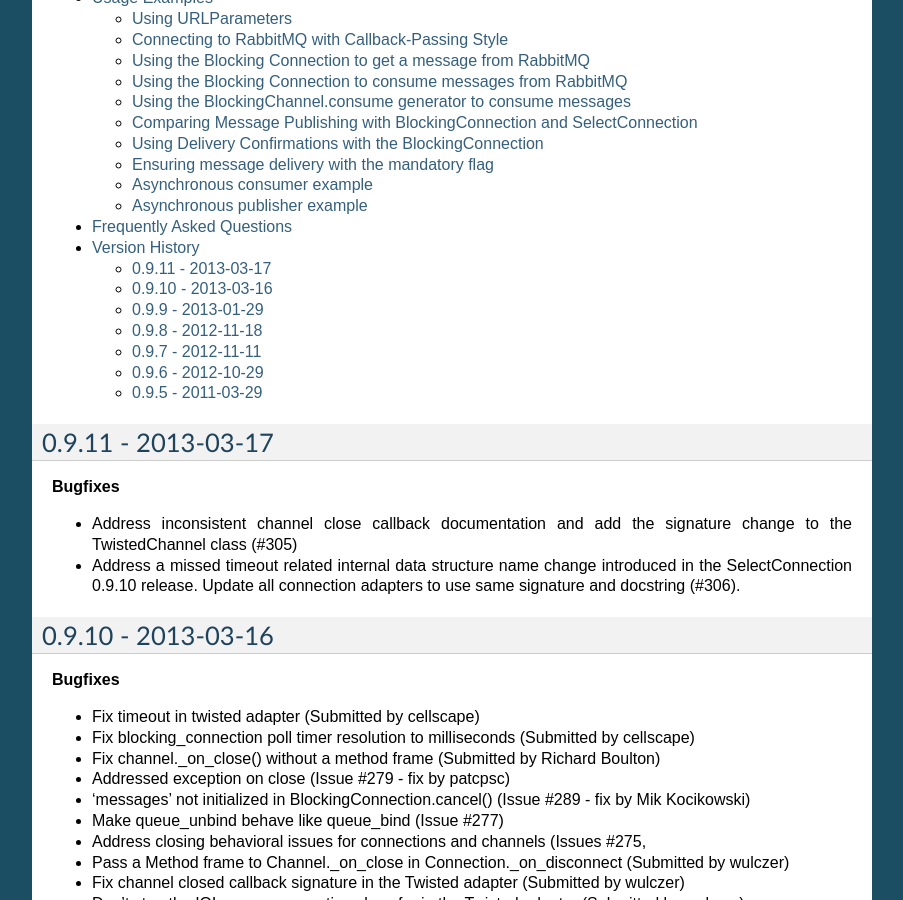
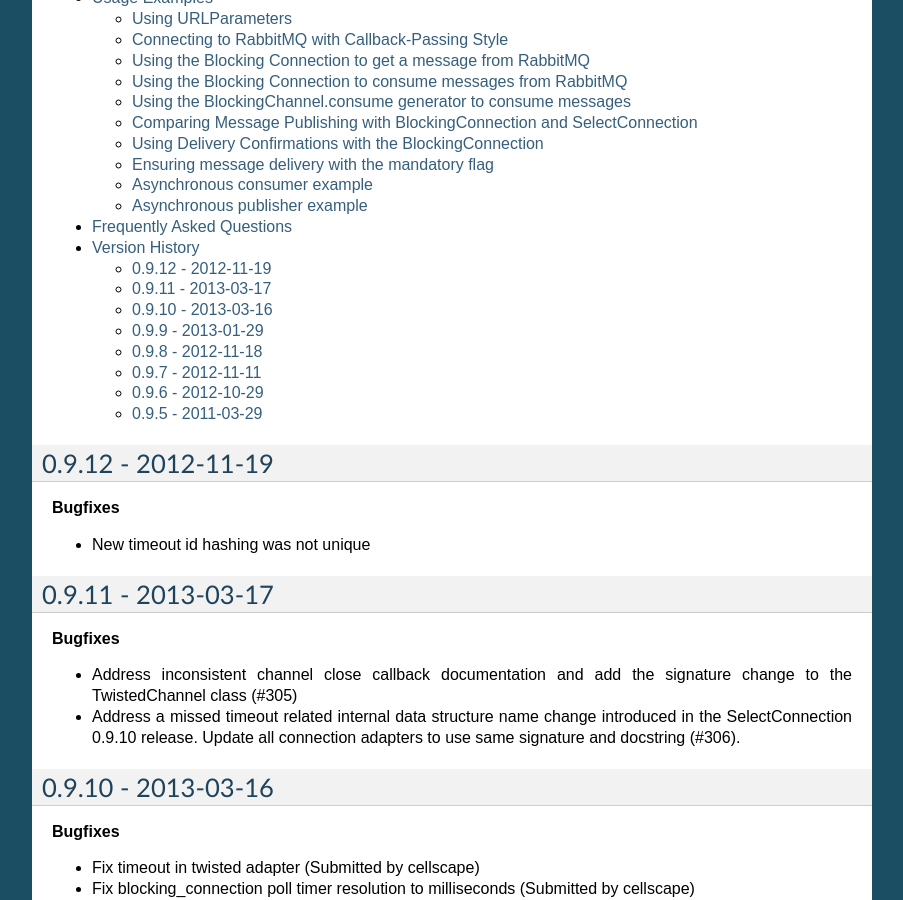
Before and after one commit to pika/pika, a Sphinx documentation site: the page built from docs/index.rst, in a window 1280 px wide and 900 px high, scrolled down 916 px. Shown: the whole window, without its empty margins (198-1101 px from the left). Built offline with Sphinx 7.4.7, drawn with Linux system fonts in a browser that asks for light colours; some of the changed text lies outside the part shown.

Commit message:
Update docs as well

```diff
--- a/docs/conf.py
+++ b/docs/conf.py
@@ -53,7 +53,7 @@ copyright = u'2010-2013, Tony Garnock-Jones, Gavin M. Roy, VMWare and others.'
 # The short X.Y version.
 version = '0.9'
 # The full version, including alpha/beta/rc tags.
-release = '0.9.11'
+release = '0.9.12'
 
 # The language for content autogenerated by Sphinx. Refer to documentation
 # for a list of supported languages.
--- a/docs/index.rst
+++ b/docs/index.rst
@@ -34,6 +34,13 @@ Pika supports two modes of development, synchronous using the BlockingConnection
    examples/index
    faq
    version_history
+
+0.9.12 - 2012-11-19
+------------------
+
+**Bugfixes**
+
+- New timeout id hashing was not unique
 
 0.9.11 - 2013-03-17
 -------------------
--- a/docs/version_history.rst
+++ b/docs/version_history.rst
@@ -1,5 +1,12 @@
 Version History
 ===============
+
+0.9.12 - 2012-11-19
+-------------------
+
+**Bugfixes**
+
+- New timeout id hashing was not unique
 
 0.9.11 - 2013-03-17
 -------------------
```
